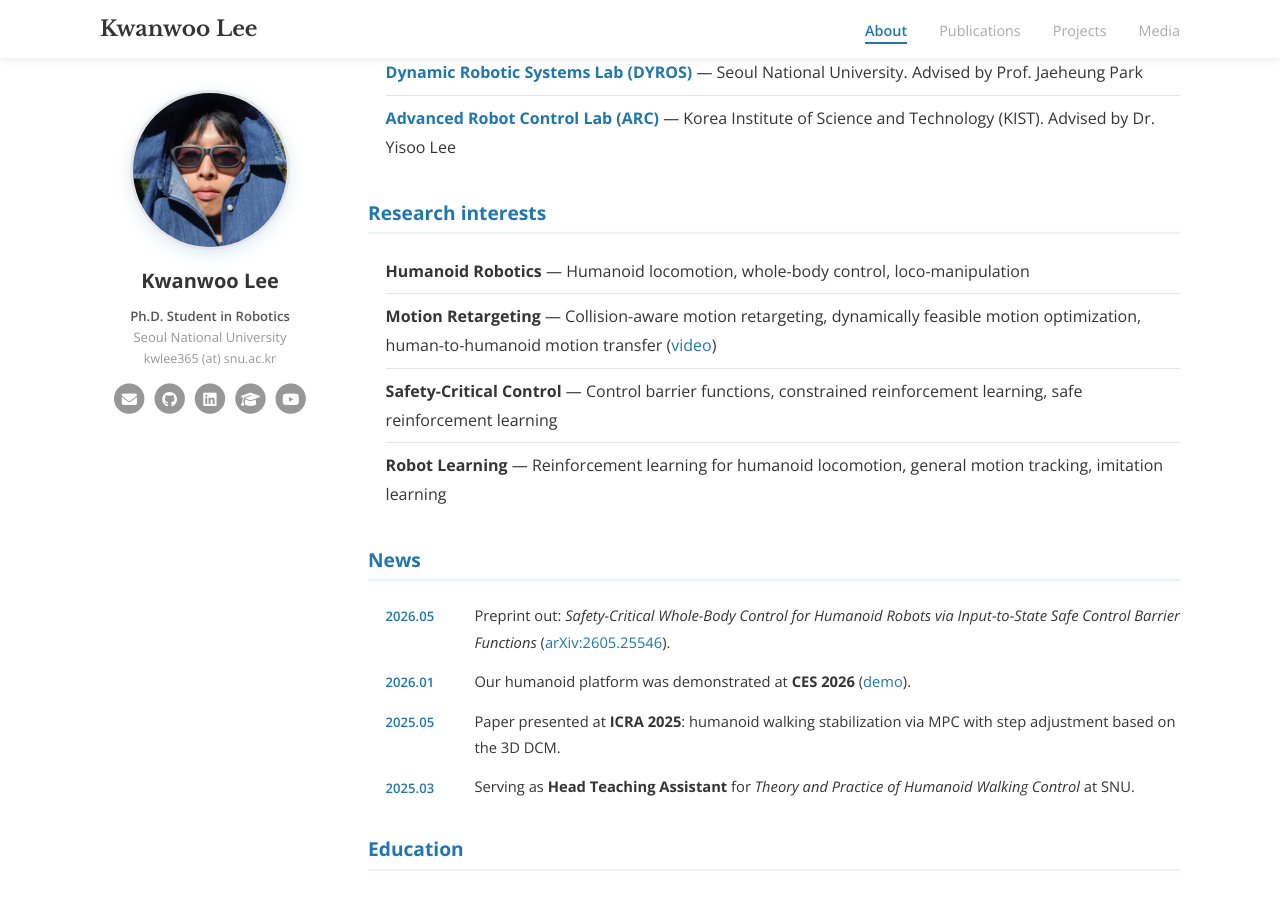
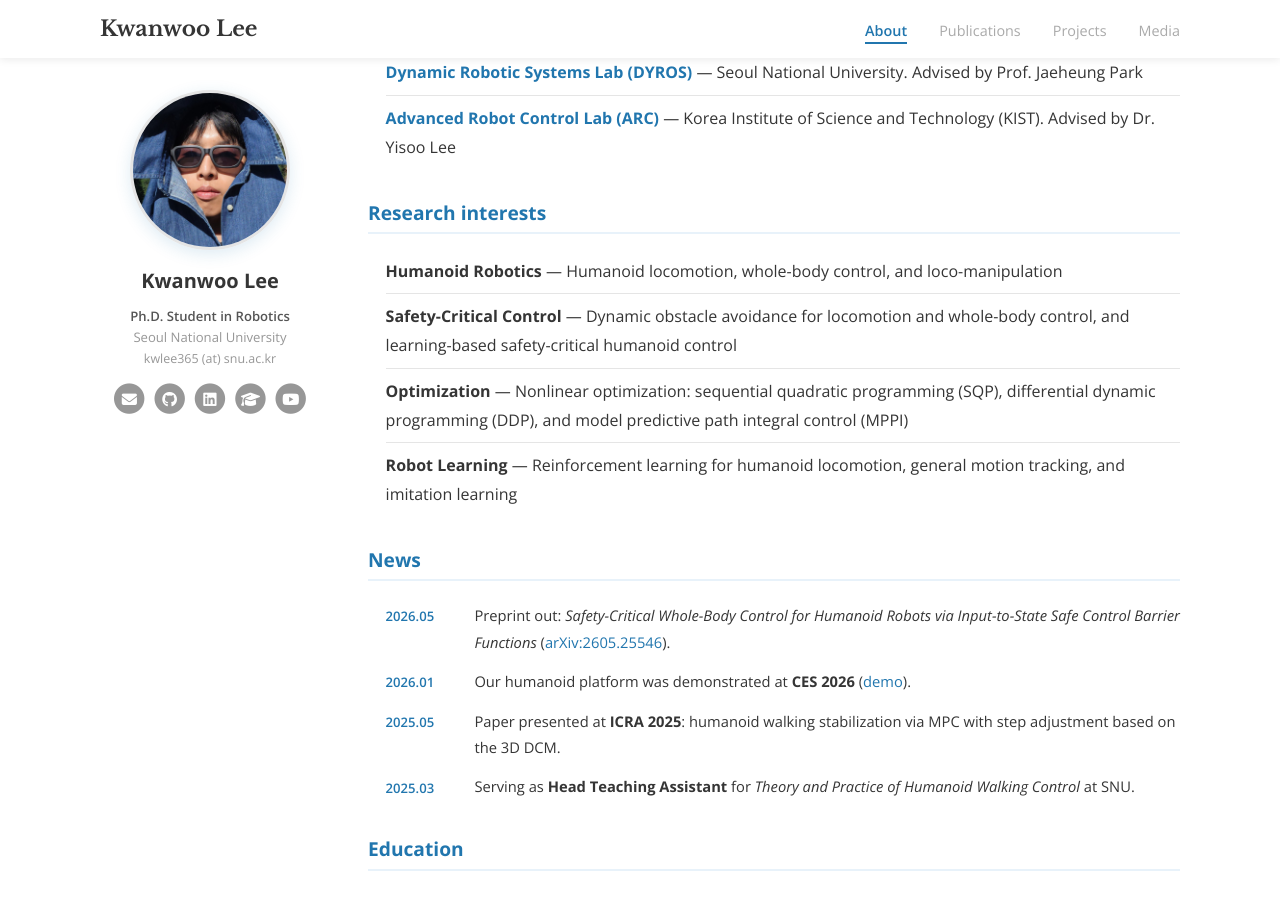
Before and after one commit to kwlee365/kwlee365.github.io, a Jekyll site: the page built from index.md, in a window 1280 px wide and 900 px high, scrolled down 314 px. Built offline with Jekyll 4.4.1, drawn with Linux system fonts in a browser that asks for light colours.

Commit message:
Rewrite the research interests
Follows the draft list: Humanoid Robotics, Safety-Critical Control,
Optimization, Robot Learning. Motion Retargeting is dropped.

Copy edits: sentence case throughout, "whole-body" and "safety-critical"
hyphenated, serial commas, and acronyms spelled once. "Differential
Dynamics Programming" is corrected to differential dynamic programming,
the standard name for DDP.

Co-Authored-By: Claude Opus 5 (1M context) <noreply@anthropic.com>

```diff
--- a/_data/interests.yml
+++ b/_data/interests.yml
@@ -1,14 +1,18 @@
 - topic: Humanoid Robotics
-  detail: Humanoid locomotion, whole-body control, loco-manipulation
-- topic: Motion Retargeting
+  detail: Humanoid locomotion, whole-body control, and loco-manipulation
+
+- topic: Safety-Critical Control
   detail: >-
-    Collision-aware motion retargeting, dynamically feasible motion optimization,
-    human-to-humanoid motion transfer
-  link: https://youtu.be/ruav1TcfNyw
-  link_text: video
-- topic: Safety-Critical Control
-  detail: Control barrier functions, constrained reinforcement learning, safe reinforcement learning
+    Dynamic obstacle avoidance for locomotion and whole-body control,
+    and learning-based safety-critical humanoid control
+
+- topic: Optimization
+  detail: >-
+    Nonlinear optimization: sequential quadratic programming (SQP),
+    differential dynamic programming (DDP), and model predictive path
+    integral control (MPPI)
+
 - topic: Robot Learning
   detail: >-
     Reinforcement learning for humanoid locomotion, general motion tracking,
-    imitation learning
+    and imitation learning
```
